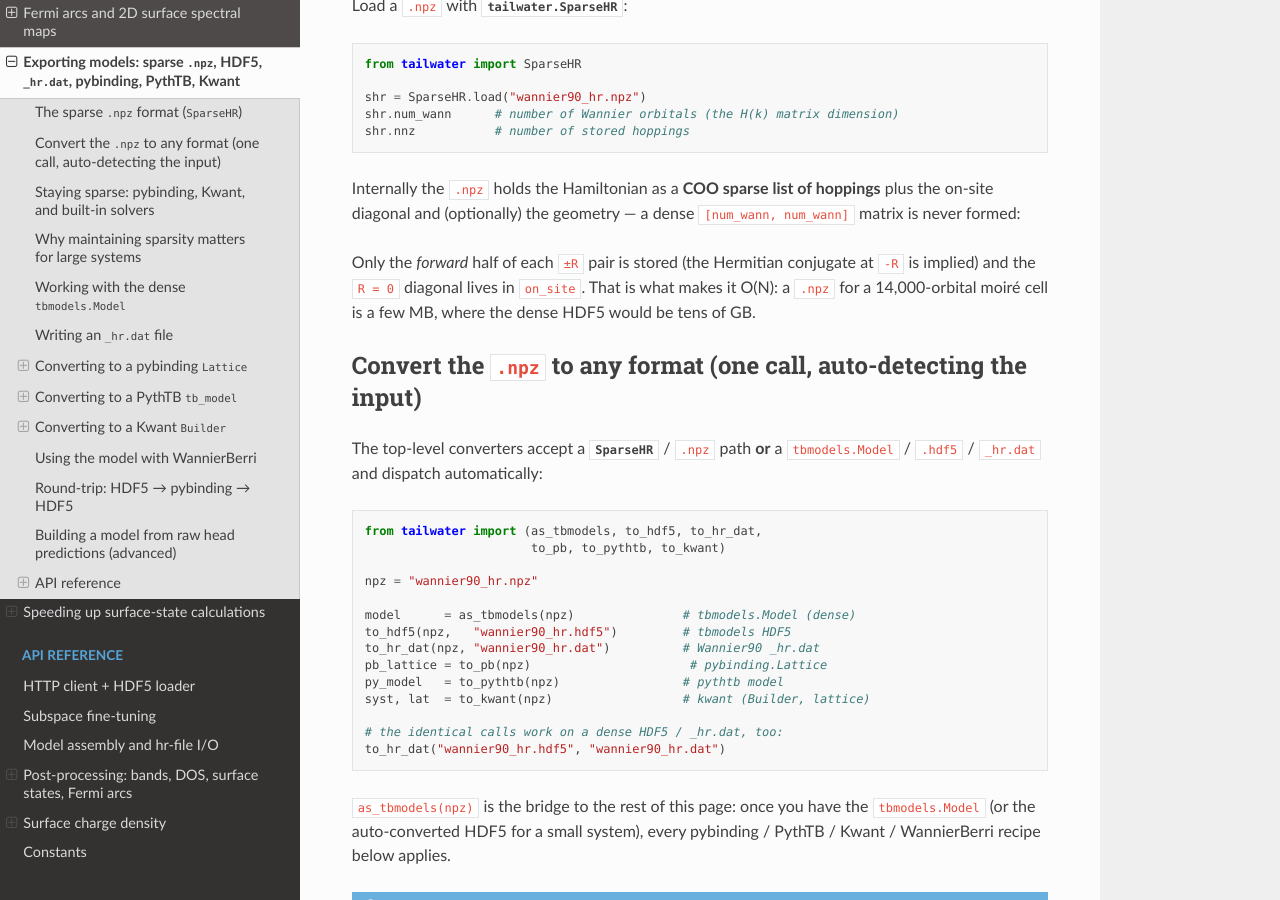
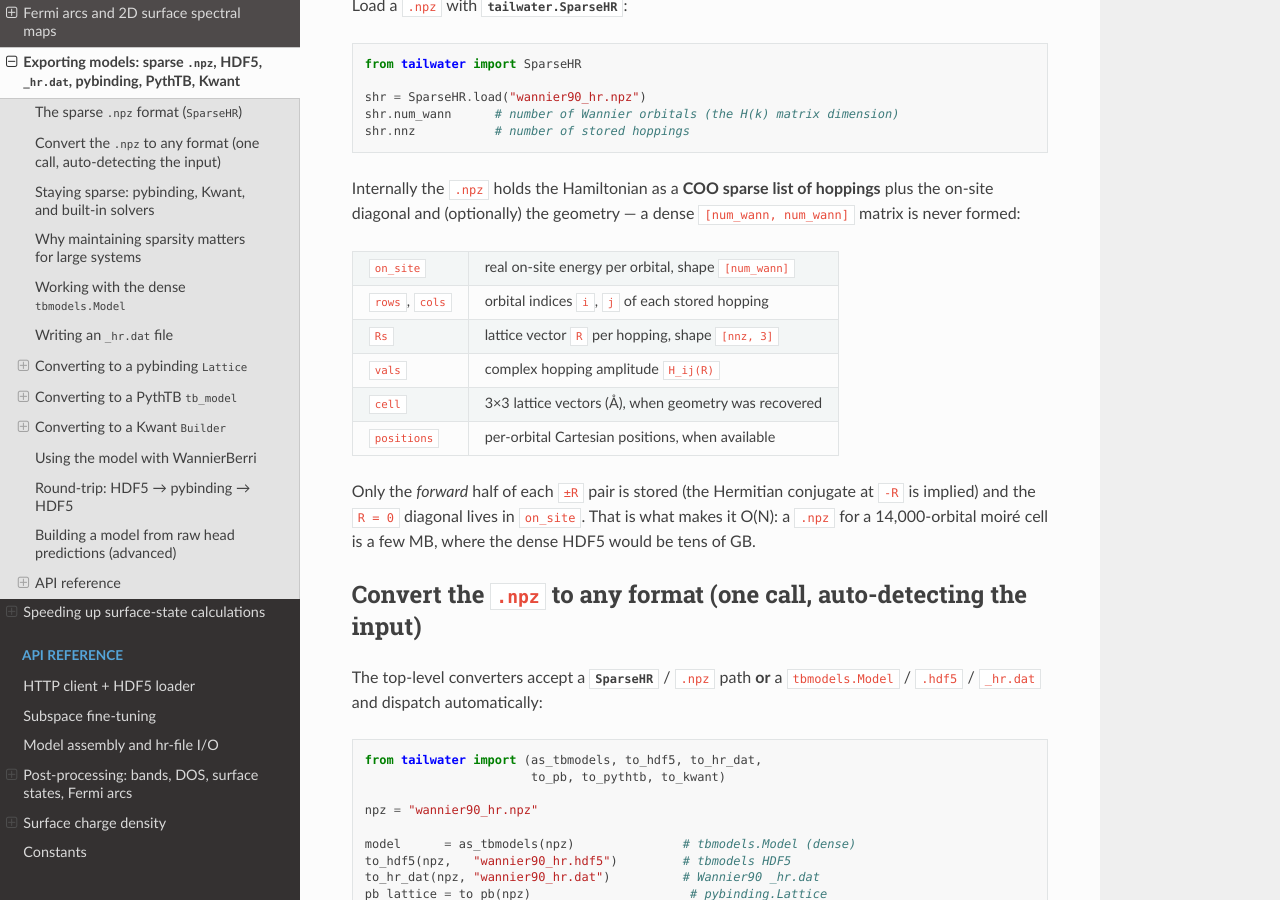
Before and after one commit to alextyner-tailwater/Tailwater, a Sphinx documentation site: the page built from docs/exporting_models.rst, in a window 1280 px wide and 900 px high, scrolled down 682 px. Built offline with Sphinx 7.4.7 and the Read the Docs theme 3.1.0, drawn with Linux system fonts in a browser that asks for light colours.

Commit message:
docs: fix malformed RST simple table in exporting_models (broke the RTD build)
Co-Authored-By: Claude Opus 4.8 <noreply@anthropic.com>

```diff
--- a/docs/exporting_models.rst
+++ b/docs/exporting_models.rst
@@ -41,14 +41,14 @@ Internally the ``.npz`` holds the Hamiltonian as a **COO sparse list of
 hoppings** plus the on-site diagonal and (optionally) the geometry — a
 dense ``[num_wann, num_wann]`` matrix is never formed:
 
-=================  ======================================================
-``on_site``        real on-site energy per orbital, shape ``[num_wann]``
-``rows`` / ``cols``  orbital indices ``i``, ``j`` of each stored hopping
-``Rs``             lattice vector ``R`` per hopping, shape ``[nnz, 3]``
-``vals``           complex hopping amplitude ``H_ij(R)``
-``cell``           3×3 lattice vectors (Å), when geometry was recovered
-``positions``      per-orbital Cartesian positions, when available
-=================  ======================================================
+===================  ======================================================
+``on_site``          real on-site energy per orbital, shape ``[num_wann]``
+``rows``, ``cols``   orbital indices ``i``, ``j`` of each stored hopping
+``Rs``               lattice vector ``R`` per hopping, shape ``[nnz, 3]``
+``vals``             complex hopping amplitude ``H_ij(R)``
+``cell``             3×3 lattice vectors (Å), when geometry was recovered
+``positions``        per-orbital Cartesian positions, when available
+===================  ======================================================
 
 Only the *forward* half of each ``±R`` pair is stored (the Hermitian
 conjugate at ``-R`` is implied) and the ``R = 0`` diagonal lives in
```
